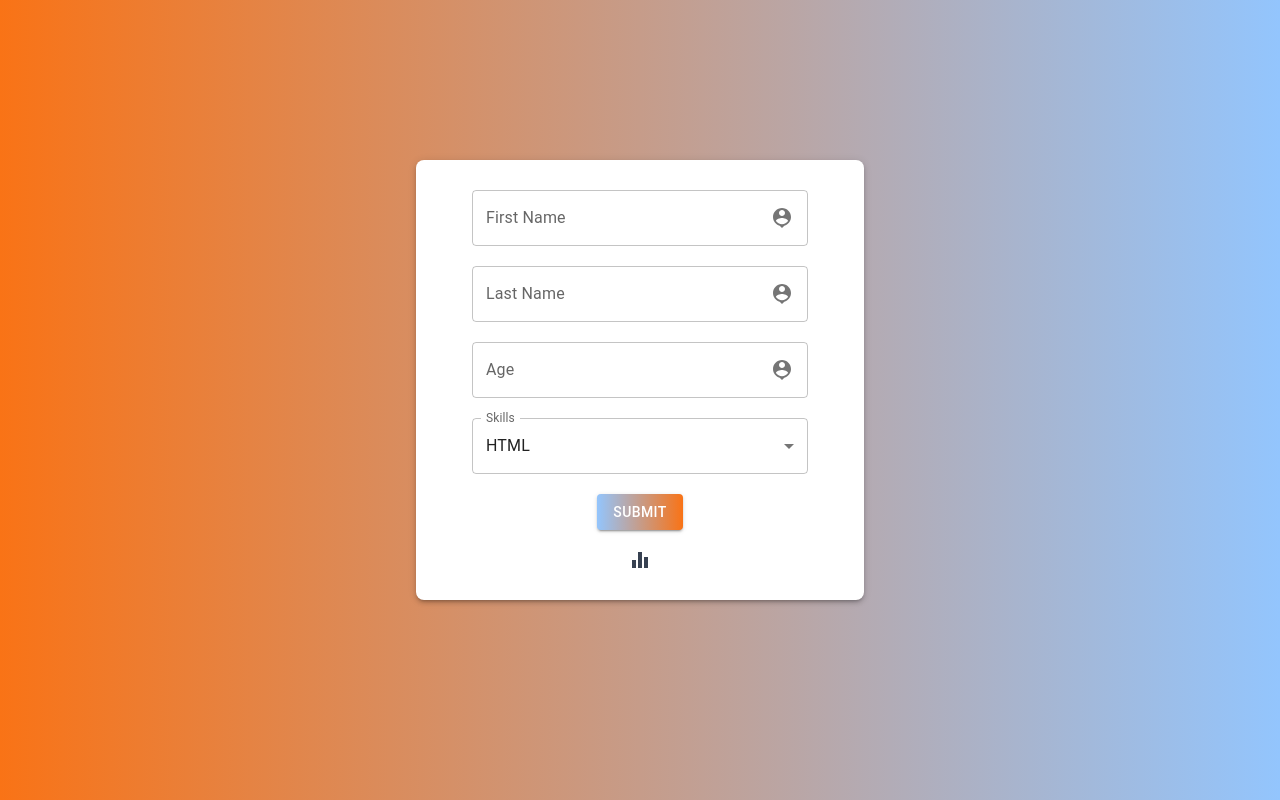
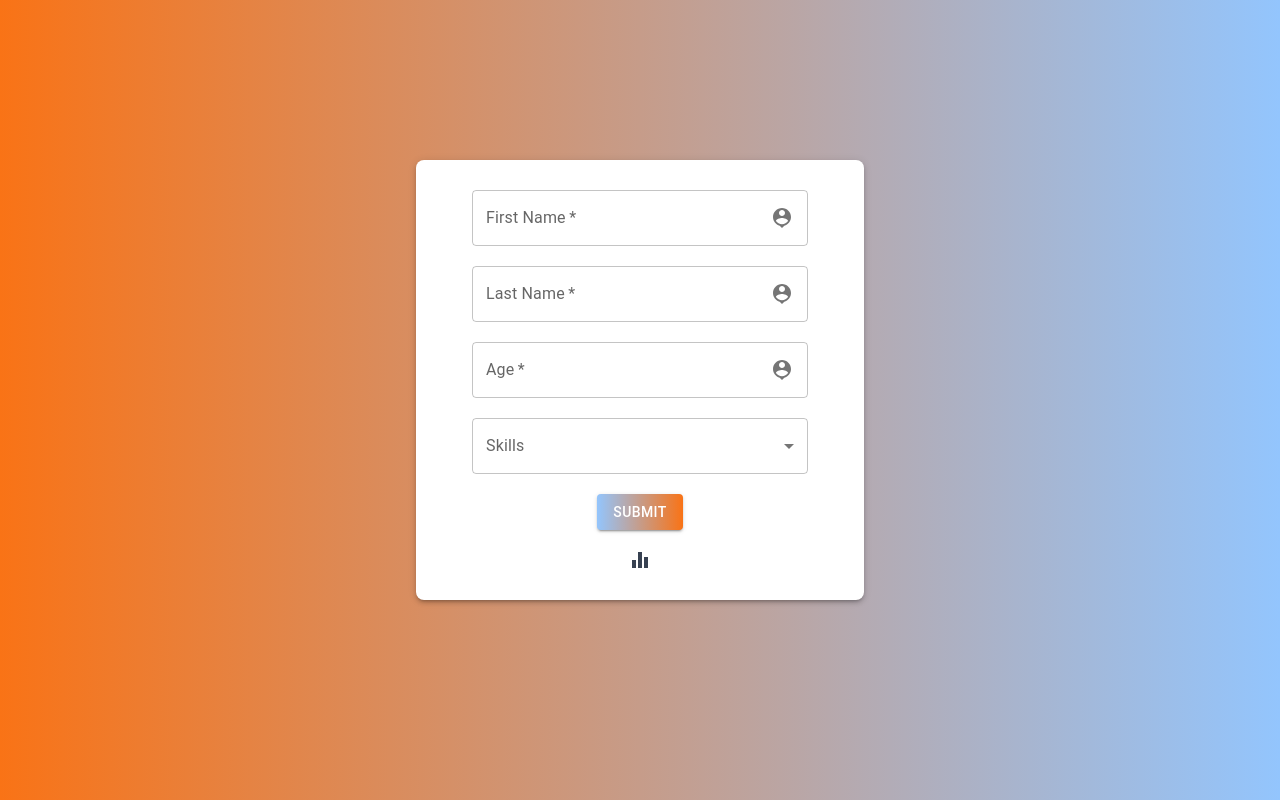
Before and after one commit to aynazheydariafshar/form-check, a React (Create React App) app in the folder my-app/: page / in a window 1280 px wide. Built offline with nearby package versions, Linux system fonts and the light colour scheme; the HTML template or start-up script is replaced by a standard one.

Commit message:
remove formik and validation with manage state

```diff
--- a/my-app/package.json
+++ b/my-app/package.json
@@ -12,7 +12,6 @@
     "@testing-library/jest-dom": "^5.16.5",
     "@testing-library/react": "^13.4.0",
     "@testing-library/user-event": "^13.5.0",
-    "formik": "^2.2.9",
     "react": "^18.2.0",
     "react-chartjs-2": "^4.3.1",
     "react-dom": "^18.2.0",
@@ -21,8 +20,7 @@
     "react-router-dom": "^6.4.3",
     "react-scripts": "5.0.1",
     "styled-components": "^5.3.6",
-    "web-vitals": "^2.1.4",
-    "yup": "^0.32.11"
+    "web-vitals": "^2.1.4"
   },
   "scripts": {
     "start": "react-scripts start",
--- a/my-app/src/constant/index.js
+++ b/my-app/src/constant/index.js
@@ -2,21 +2,24 @@ export const MY_APP = "/";
 export const CHART = "chart";
 export const elementsInfo = [
   {
+    id : 1,
     type: "text",
     label: "First Name",
     name: "firstName",
   },
   {
+    id : 2,
     type: "text",
     label: "Last Name",
     name: "lastName",
   },
   {
+    id : 3,
     type: "number",
     label: "Age",
     name: "age",
   },
-];
+ ];
 export const options = [
   "HTML",
   "CSS",
--- a/my-app/src/routes/app/FormInfo/components/FormInput.jsx
+++ b/my-app/src/routes/app/FormInfo/components/FormInput.jsx
@@ -1,51 +1,56 @@
-import { Formik, Form } from "formik";
-import * as Yup from "yup";
-import PersonPinIcon from "@mui/icons-material/PersonPin";
 import { Button } from "@mui/material";
 import { useNavigate } from "react-router-dom";
 import { useDispatch, useSelector } from "react-redux";
 import EqualizerIcon from "@mui/icons-material/Equalizer";
+import { IconButton } from "@mui/material";
+import { useState } from "react";
 
 import MyInput from "utils/components/FormikElements/MyInput";
 import { CHART, elementsInfo, options } from "constant";
 import MyMultiSelect from "utils/components/FormikElements/MyMultiSelect";
 import { setUser } from "redux/infoSlice";
-import { IconButton } from "@mui/material";
 
 const FormInput = () => {
-  const checkField = Yup.string().required("This field is required").trim();
   const dispatch = useDispatch();
   const user = useSelector((state) => state.info.user);
   const navigate = useNavigate();
-  return (
-    <Formik
-      validationSchema={Yup.object({
-        firstName: checkField,
-        lastName: checkField,
-        age: checkField,
-      })}
-      initialValues={{
+  const [values, setValues] = useState({
     firstName: "",
     lastName: "",
     age: "",
-        skills: [options[0]],
-      }}
-      onSubmit={(values, actions) => {
+    skills: [],
+  });
+
+  //handle submit updates
+  const onChange = (e) => {
+    setValues({ ...values, [e.target.name]: e.target.value });
+  };
+
+  const handleSubmit = (e) => {
+    e.preventDefault();
     dispatch(setUser([...user, values]));
-        // console.log(user)
-      }}
+  };
+
+  return (
+    <form
+      onSubmit={handleSubmit}
+      className="flex flex-col my-5 justify-center items-center"
     >
-      <Form className="flex flex-col my-5 justify-center items-center">
       {elementsInfo.map((item) => (
         <MyInput
-            type={item.type}
-            style={{ width: "75%", margin: "10px 0" }}
-            name={item.name}
-            label={item.label}
-            icon={<PersonPinIcon />}
+          key={item.id}
+          {...item}
+          value={values[item.name]}
+          onChange={onChange}
         />
       ))}
-        <MyMultiSelect label="Skills" name="skills" options={options} />
+      <MyMultiSelect
+        label="Skills"
+        name="skills"
+        options={options}
+        setValues={setValues}
+        values={values}
+      />
       <Button
         type="submit"
         className="bg-gradient-to-r to-orange-500 from-blue-300"
@@ -57,8 +62,7 @@ const FormInput = () => {
       <IconButton onClick={() => navigate(`/${CHART}`)}>
         <EqualizerIcon className="text-gray-700 hover:text-orange-500 hover:cursor-pointer" />
       </IconButton>
-      </Form>
-    </Formik>
+    </form>
   );
 };
 
--- a/my-app/src/routes/app/FormInfo/components/TableInfo.jsx
+++ b/my-app/src/routes/app/FormInfo/components/TableInfo.jsx
@@ -16,7 +16,7 @@ export default function TableInfo() {
 
   return (
     <TableContainer component={Paper}>
-      <Table sx={{ minWidth: 650 }} aria-label="simple table">
+      <Table sx={{ width  :"100%"}} aria-label="simple table">
         <TableHead>
           <TableRow>
             {headCells.map((item) => (
--- a/my-app/src/utils/components/FormikElements/MyInput.jsx
+++ b/my-app/src/utils/components/FormikElements/MyInput.jsx
@@ -1,32 +1,23 @@
 import { InputAdornment } from "@mui/material";
 import { TextField } from "@mui/material";
-import { useField } from "formik";
+import PersonPinIcon from "@mui/icons-material/PersonPin";
 
-const MyInput = ({ icon, ...props }) => {
-  const [field, meta] = useField(props);
+const MyInput = (props) => {
+  const { errorMessage ,onChange,id, ...inputProps } = props;
 
   return (
-    <TextField
-      fullWidth
-      helperText={meta.touched && meta.error ? meta.error : ""}
-      error={!!meta.touched && !!meta.error}
-      inputProps={{
-        ...props.inputProps,
-      }}
-      InputProps={{
-        ...props.InputProps,
-        endAdornment: (
-          <InputAdornment
-            style={{ color: meta.touched && meta.error ? "red" : "" }}
-            position="end"
-          >
-            {icon}
-          </InputAdornment>
-        ),
-      }}
-      {...field}
-      {...props}
-    />
+    <>
+      <TextField
+        {...inputProps}
+        required
+        fullWidth
+        style={{ width: "75%", margin: "10px 0" }}
+        onChange={onChange}
+        InputProps={{
+          endAdornment: <InputAdornment position="end">{<PersonPinIcon />}</InputAdornment>,
+        }}
+      />
+    </>
   );
 };
 
--- a/my-app/src/utils/components/FormikElements/MyMultiSelect.jsx
+++ b/my-app/src/utils/components/FormikElements/MyMultiSelect.jsx
@@ -1,5 +1,4 @@
 import { FormControl } from "@mui/material";
-import { useFormikContext } from "formik";
 import { Select } from "@mui/material";
 import { MenuItem } from "@mui/material";
 import { Checkbox } from "@mui/material";
@@ -18,37 +17,36 @@ const MenuProps = {
     },
   },
 };
-const MyMultiSelect = ({ label, name, options }) => {
-  const { values, setFieldValue } = useFormikContext();
+const MyMultiSelect = ({ label, setValues, values, options }) => {
   const isAllSelected =
-    options?.length > 0 && values[name].length === options?.length;
+    options?.length > 0 && values.skills.length === options?.length;
 
   const handleChange = (event) => {
     const value = event.target.value;
     if (value[value.length - 1] === "all") {
-      setFieldValue(
-        name,
-        values[name].length === options.length
-          ? []
-          : options.map((item) => item)
-      );
+      setValues({
+        ...values,
+        skills: values.skills.length === options.length ? [] : options,
+      });
       return;
     }
-    let temp = value;
-    if (typeof value === "string") {
-      temp = value.split(",");
-    }
-    setFieldValue(name, temp);
+    console.log(values.skills);
+    setValues({
+      ...values,
+      skills: typeof value === "string" ? value.split(",") : value,
+    });
   };
 
   return (
     <FormControl sx={{ width: "75%", margin: "10px 0" }}>
       <InputLabel>{label}</InputLabel>
       <Select
+        required
         multiple
-        value={values[name]}
+        name="skills"
+        value={values.skills}
         onChange={handleChange}
-        renderValue={(selected) => selected.join(", ")}
+        renderValue={(selected) => values.skills.join(", ")}
         MenuProps={MenuProps}
         input={<OutlinedInput label={label} />}
       >
@@ -56,7 +54,7 @@ const MyMultiSelect = ({ label, name, options }) => {
           <Checkbox
             checked={isAllSelected}
             indeterminate={
-              values[name].length > 0 && values[name].length < options?.length
+              values.skills.length > 0 && values.skills.length < options?.length
             }
           />
           <ListItemText primary="all" />
@@ -68,7 +66,7 @@ const MyMultiSelect = ({ label, name, options }) => {
             value={option}
           >
             <Checkbox
-              checked={values[name]?.findIndex((el) => el === option) > -1}
+              checked={values.skills?.findIndex((el) => el === option) > -1}
             />
             <Typography>{option}</Typography>
           </MenuItem>
```
Lines whose indentation alone changed are shown as unchanged.
